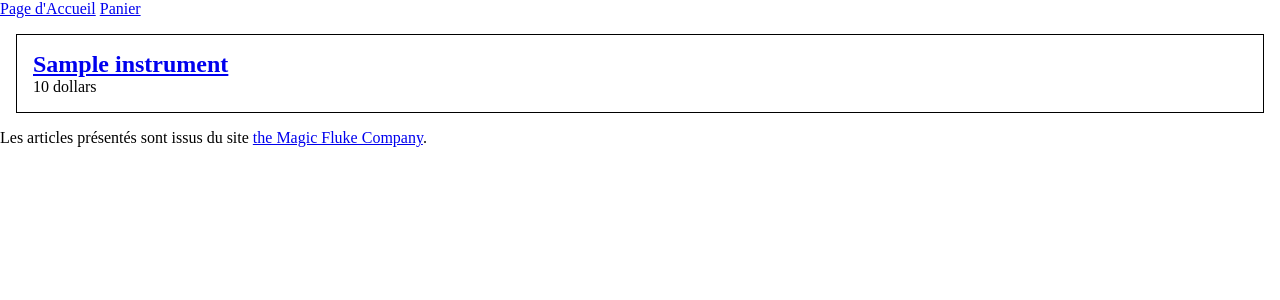
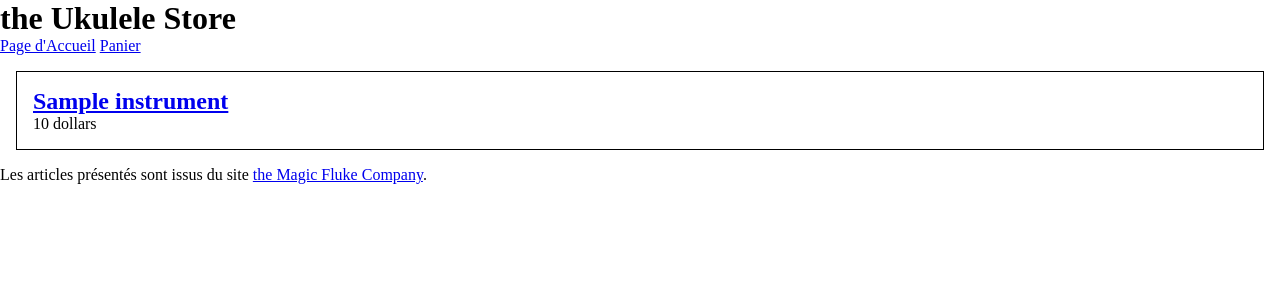
Before and after one commit to JoleneDwwm/brief8, a PHP site: page /brief8/ in a window 1280 px wide. Shown: the top 300 px of the page. Run offline with PHP 8.4, Linux system fonts and the light colour scheme; tables that the repository leaves empty or names only in its code hold one stand-in row (values such as "Sample post").

Commit message:
minor template change

```diff
--- a/view/template.php
+++ b/view/template.php
@@ -6,6 +6,7 @@
     <title><?= $titre ?></title>
 </head>
 <header>
+    <h1>the Ukulele Store</h1>
     <div><a href="http://localhost/brief8/">Page d'Accueil</a> <a href=#>Panier</a></div>
 </header>
 <body>
```
